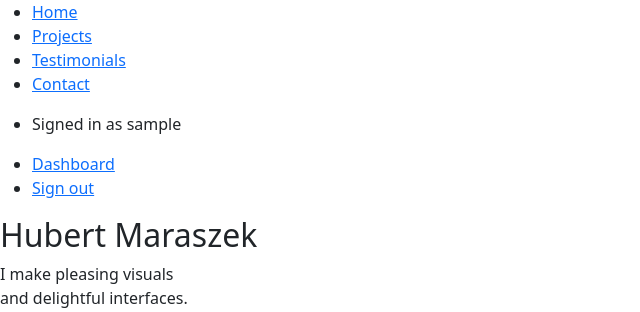
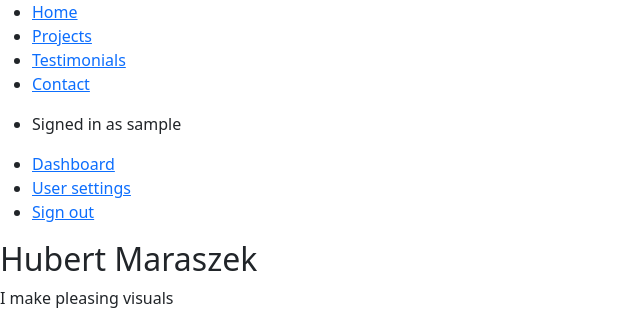
Before and after one commit to Tearnote/portfolio, a Django app: page / in a window 1280 px wide. Shown: the top 312 px of the page, without its empty margins (0-640 px from the left). Run offline with Django 4.2, Linux system fonts and the light colour scheme; the visitor is signed in with stand-in values (Sample User, id 1); some libraries are stand-ins or nearby versions.

Commit message:
Add user settings header entry for signed in users

```diff
--- a/home/templates/home/index.html
+++ b/home/templates/home/index.html
@@ -14,6 +14,7 @@
             {% if user.is_authenticated %}
                 <li><p>Signed in as {{ user }}</p></li>
                 <li><a href="#">Dashboard</a></li>
+                <li><a href="#">User settings</a></li>
                 <li><a href="{% url 'account_logout' %}">Sign out</a></li>
             {% else %}
                 <li><a href="{% url 'account_login' %}">Sign in</a></li>
```
